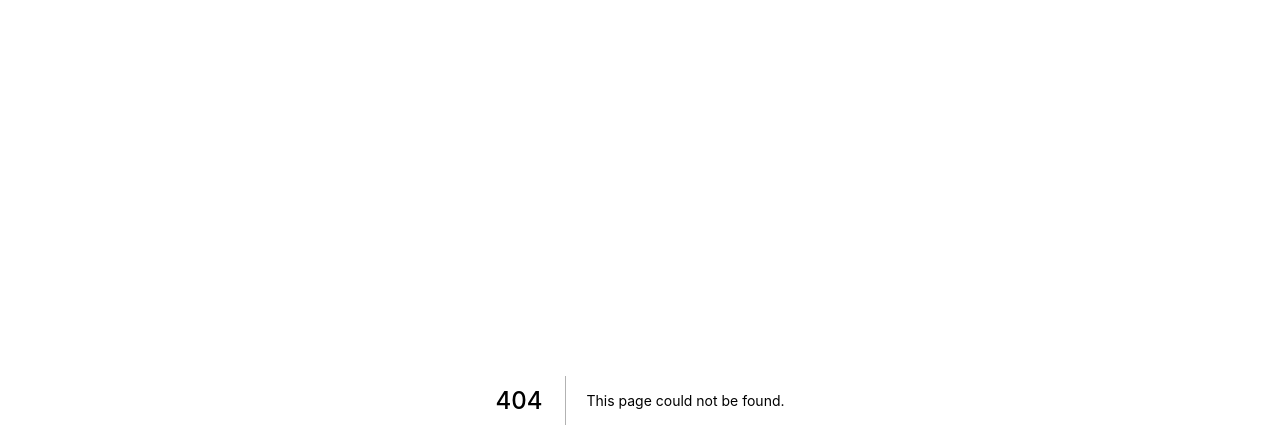
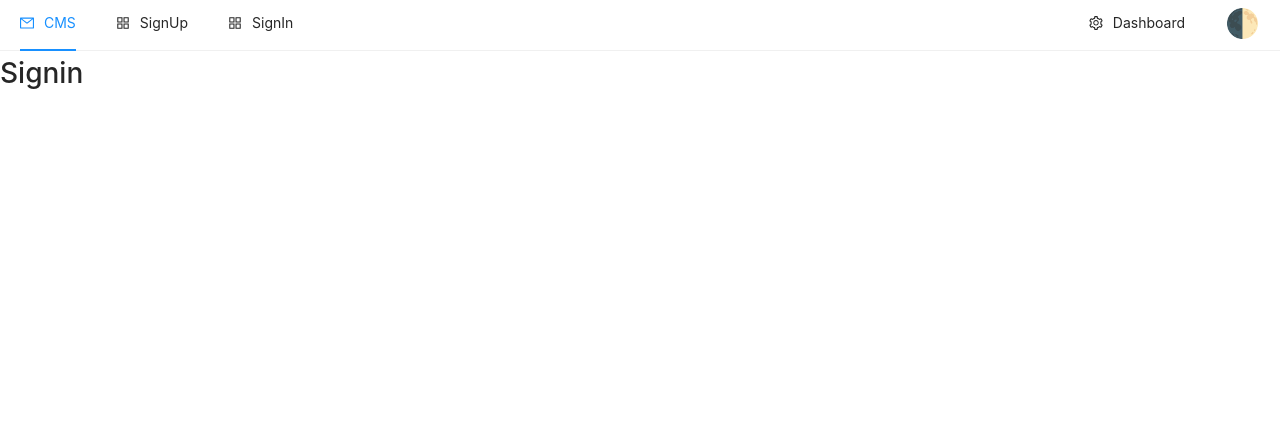
Before and after one commit to gohugotr/wpclone, a Next.js app in the folder client/: page /signin in a window 1280 px wide. Before the commit this address had no page. Shown: the top 448 px of the page. Built offline with nearby package versions, Linux system fonts and the light colour scheme.

Commit message:
Navigasyon tamamlandı

```diff
--- /dev/null
+++ b/client/components/TopNav.jsx
@@ -0,0 +1,46 @@
+import { AppstoreOutlined, MailOutlined, SettingOutlined } from '@ant-design/icons'
+import { Menu } from 'antd'
+import React from 'react'
+import Link from 'next/link'
+import ToggleTheme from './ToggleTheme'
+
+const TopNav = () => {
+  return (
+    <Menu mode='horizontal' defaultSelectedKeys={['cms']}>
+      <Menu.Item key='cms' icon={<MailOutlined />}>
+        <Link href='/'>
+          <a>CMS</a>
+        </Link>
+      </Menu.Item>
+      <Menu.Item key='signup' icon={<AppstoreOutlined />}>
+        <Link href='/signup'>
+          <a>SignUp</a>
+        </Link>
+      </Menu.Item>
+      <Menu.Item key='signin' icon={<AppstoreOutlined />}>
+        <Link href='/signin'>
+          <a>SignIn</a>
+        </Link>
+      </Menu.Item>
+      <Menu.SubMenu
+        style={{ marginLeft: 'auto' }}
+        key='SubMenu'
+        title='Dashboard'
+        icon={<SettingOutlined />}
+      >
+        <Menu.ItemGroup title='Managment'>
+          <Menu.Item key='setting:1' icon={<AppstoreOutlined />}>
+            <Link href='/admin'>
+              <a>Admin</a>
+            </Link>
+          </Menu.Item>
+        </Menu.ItemGroup>
+      </Menu.SubMenu>
+      <Menu.Item key='toogle'>
+        <ToggleTheme />
+      </Menu.Item>
+    </Menu>
+  )
+}
+
+export default TopNav
--- a/client/pages/_app.jsx
+++ b/client/pages/_app.jsx
@@ -1,9 +1,11 @@
 import { ThemeProvider } from '../context/theme'
 import React from 'react'
+import TopNav from '../components/TopNav'
 
 function MyApp({ Component, pageProps }) {
   return (
     <ThemeProvider>
+      <TopNav />
       <Component {...pageProps} />
     </ThemeProvider>
   )
--- /dev/null
+++ b/client/pages/_document.jsx
@@ -0,0 +1,18 @@
+import { Html, Head, Main, NextScript } from 'next/document'
+
+const Document = ({ theme }) => {
+  return (
+    <Html>
+      {/* <Head>
+        <link rel='stylesheet' href={`/css/${theme}.css`} />
+      </Head> */}
+      <Head />
+      <body>
+        <Main />
+        <NextScript />
+      </body>
+    </Html>
+  )
+}
+
+export default Document
--- a/client/pages/index.jsx
+++ b/client/pages/index.jsx
@@ -1,10 +1,7 @@
-import ToggleTheme from '../components/ToggleTheme'
-
 function Home() {
   return (
     <>
       <h2>Home</h2>
-      <ToggleTheme />
     </>
   )
 }
--- /dev/null
+++ b/client/pages/signin.jsx
@@ -0,0 +1,7 @@
+import React from 'react'
+
+const Signin = () => {
+  return <h1>Signin</h1>
+}
+
+export default Signin
```
Also changed, not shown: client/pages/signup.jsx (added, +7 -0 lines).
